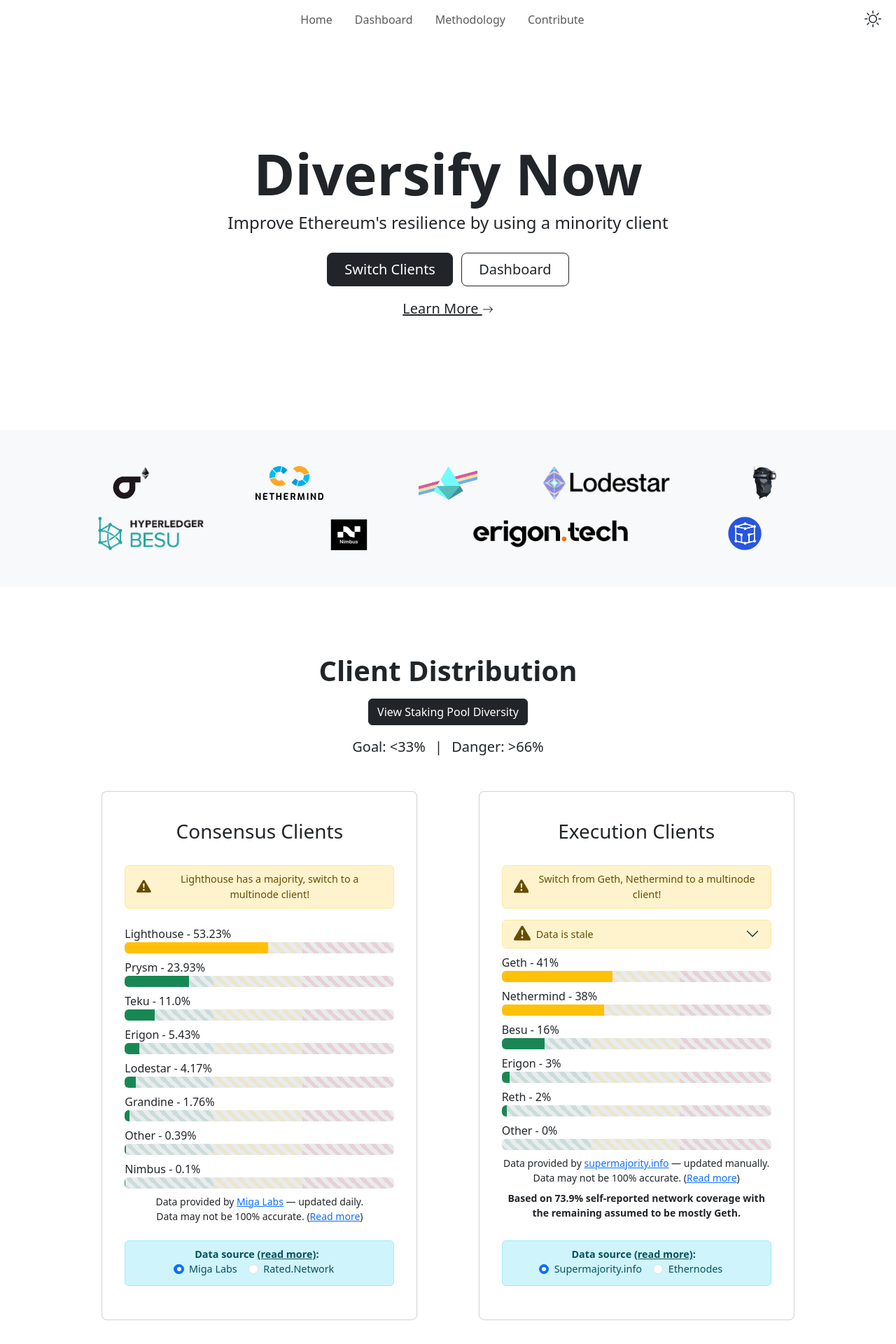
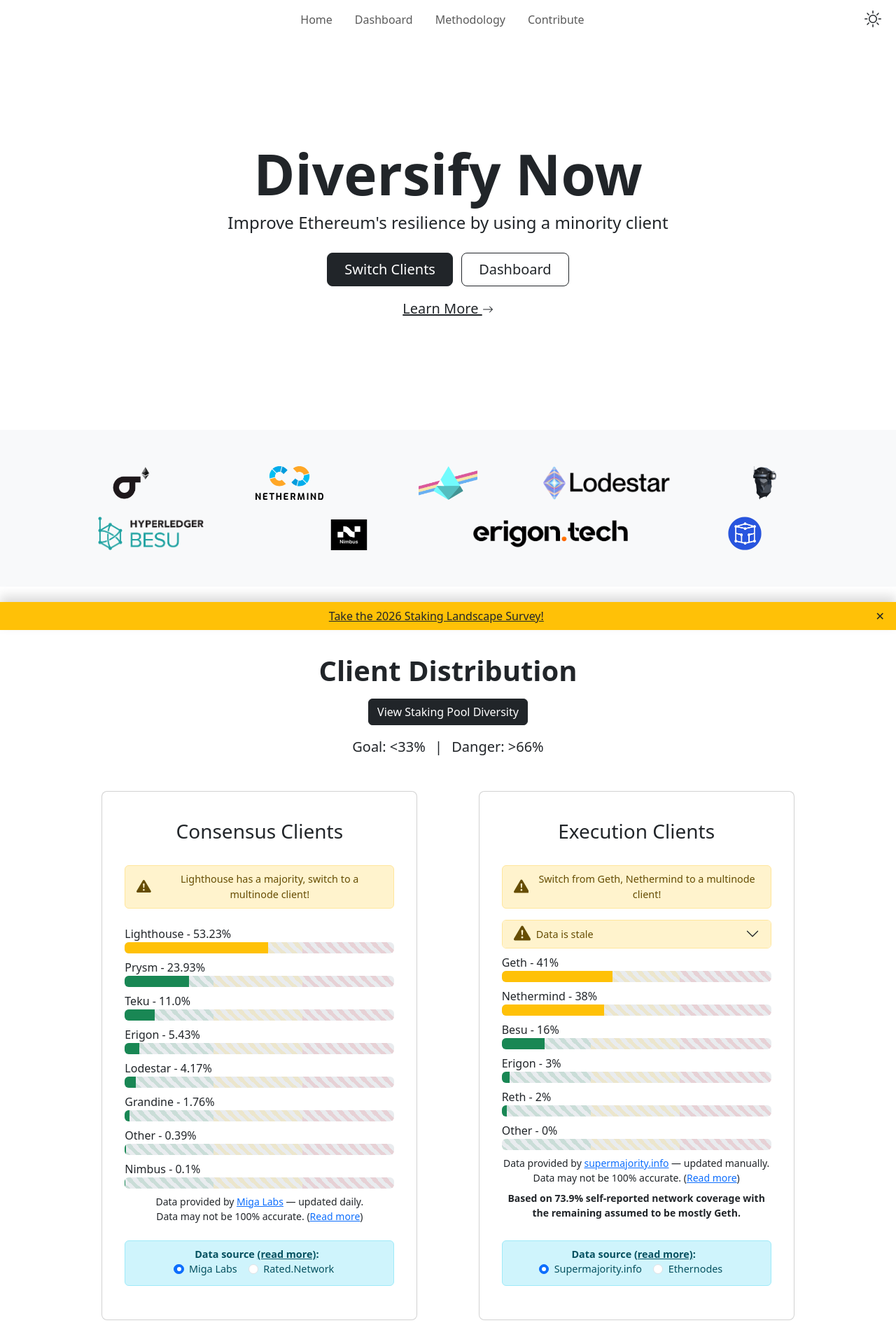
Before and after one commit to etheralpha/clientdiversity-org, a Jekyll site: the page built from index.md, in a window 1280 px wide. Shown: the top 1920 px of the page at 70% size. Built offline with Jekyll 4.4.1, drawn with Linux system fonts in a browser that asks for light colours.

Commit message:
staking survey cta

```diff
--- a/_config.yml
+++ b/_config.yml
@@ -31,10 +31,10 @@
 default_execution_source: supermajority # Options: ethernodes, supermajority
 
 # Notification Bar
-enable_notification: false
-notification_msg_id: 1 # must increment when creating a new message
-notification_msg: Join the community! <br><a href=""></a>.
-notification_expiration: 3000000000 # epoch time in seconds
+enable_notification: true
+notification_msg_id: 2 # must increment when creating a new message
+notification_msg: <a href="https://ethstaker.org/forms/staking-landscape-survey-2026" target="_blank">Take the 2026 Staking Landscape Survey!</a>
+notification_expiration: 1779555600 # epoch time in seconds
 
 # Toast
 enable_toast: true
--- a/_includes/partials/components/notification.html
+++ b/_includes/partials/components/notification.html
@@ -21,29 +21,23 @@
     bottom: 0;
     left: 0;
     right: 0;
-    color: #000;
+    color: var(--bs-dark);
     text-align: center;
     overflow: hidden;
-    box-shadow: 0 0 5px rgba(100, 100, 100, 0.5);
-    display: none;
-    background-color: #000;
+    box-shadow: 0 -0.5rem 1rem rgba(0,0,0,.15);
+    background-color: var(--bs-body-bg);
+  }
+  #notification a {
+    color: var(--bs-dark);
   }
   #notificationClose {
-    position: absolute;
-    right: 10px;
-    height: 100%;
-    top: 50%;
-    transform: translateY(-18%);
     cursor: pointer;
-  }
-  #notification a {
-    color: #000;
   }
 </style>
 
 
 <!-- Notification Bar -->
-<div id="notification" class="d-none d-flex">
+<div id="notification" class="d-none d-flex bg-warning">
   <span id="notification_msg" class="flex-grow-1 py-2 ps-3 pe-1">
     {{site.notification_msg}}
   </span>
```
